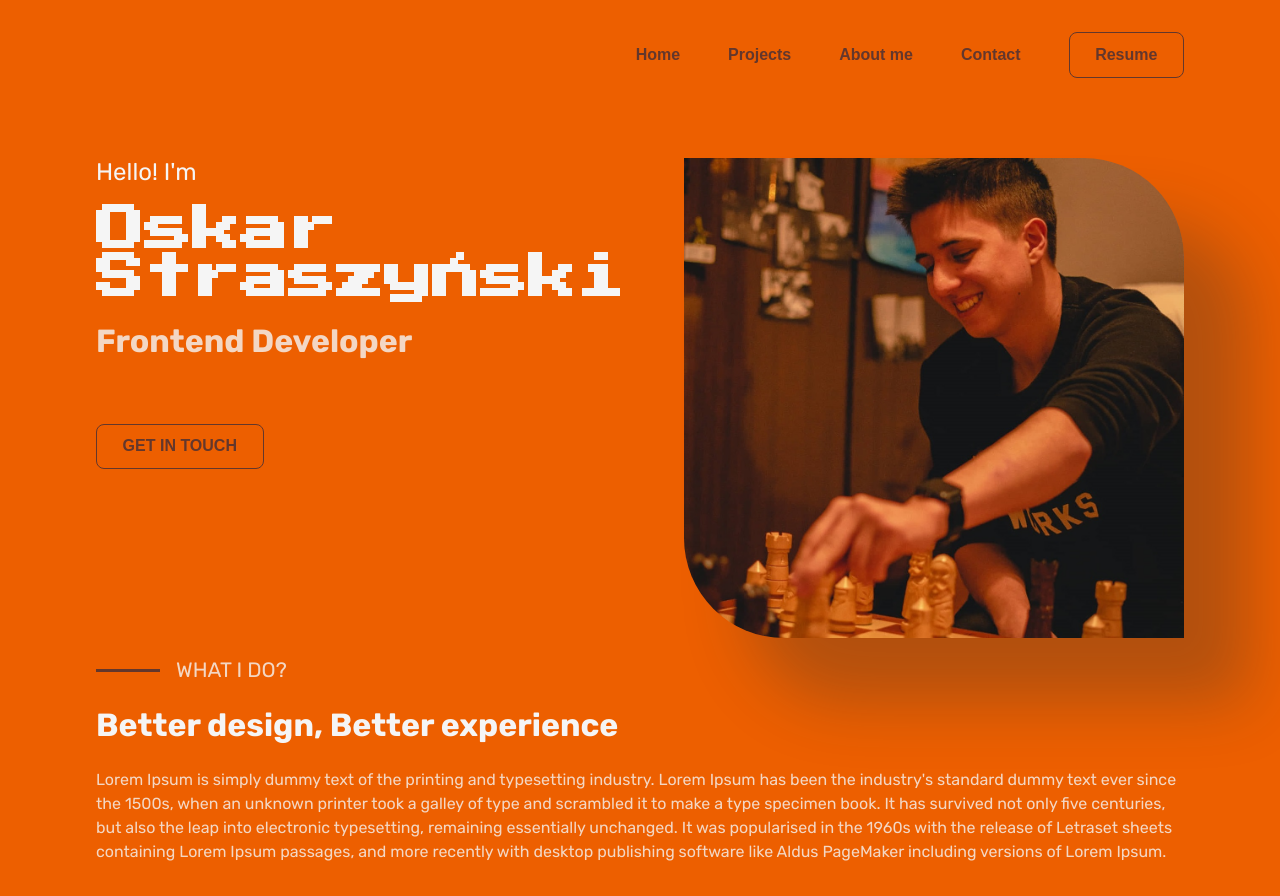
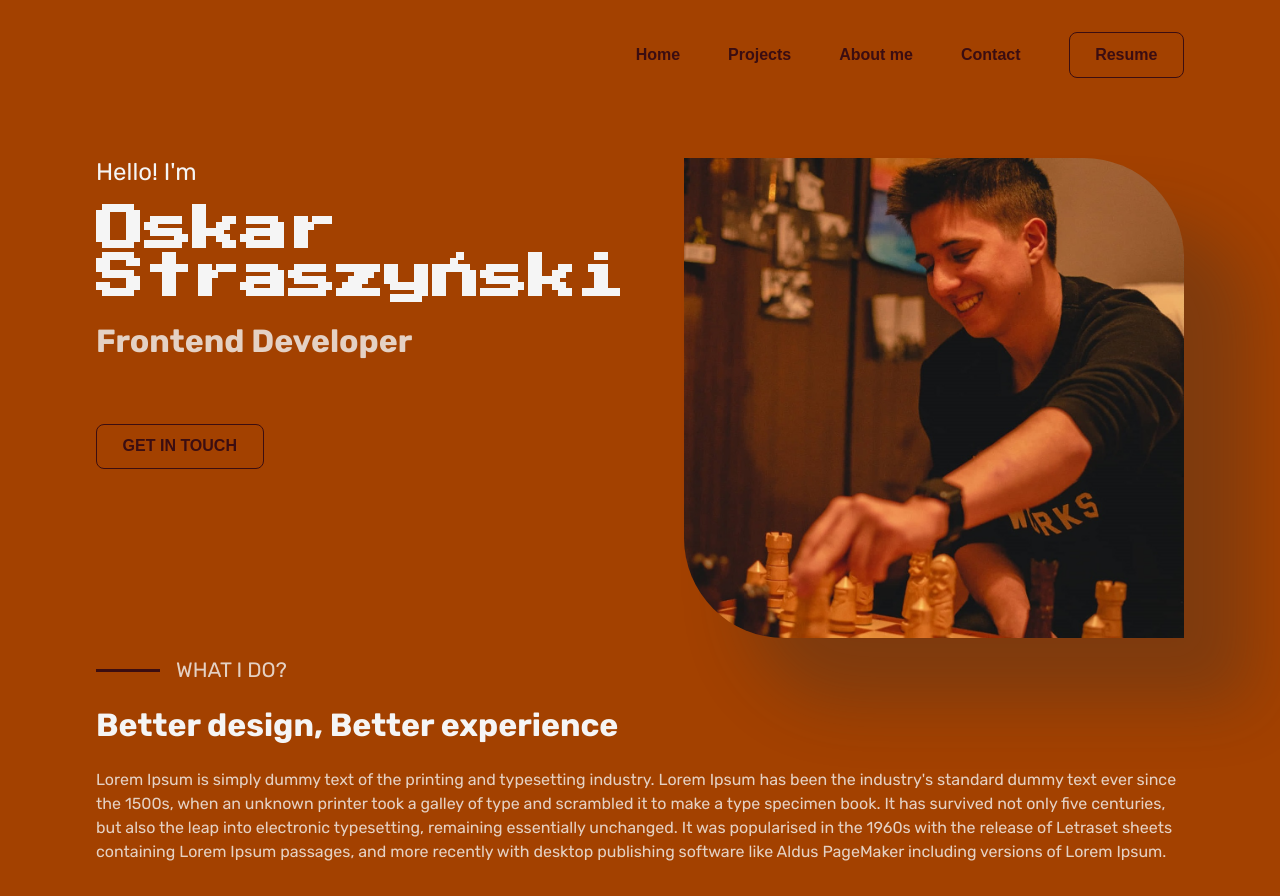
Before and after one commit to slothmast3r/personal-page-new, a Vue app: page / in a window 1280 px wide. Built offline with nearby package versions, Linux system fonts and the light colour scheme.

Commit message:
change color

```diff
--- a/src/assets/styles/_variables.scss
+++ b/src/assets/styles/_variables.scss
@@ -7,6 +7,6 @@ $honey-dew: #F0FFF0;
 
 
 
-$main-color: #ED5F00;
-$secondary-color: #63372C;
+$main-color: #A34100;
+$secondary-color: #3B0D11;
 $third-color: #DAD2D8;
```
